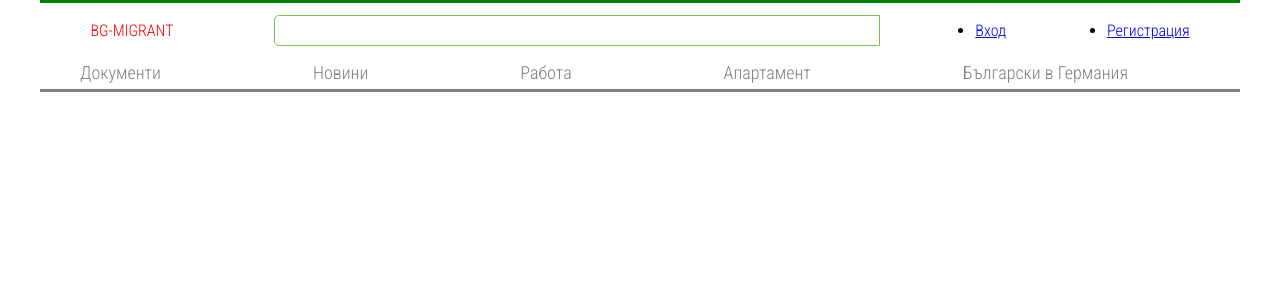
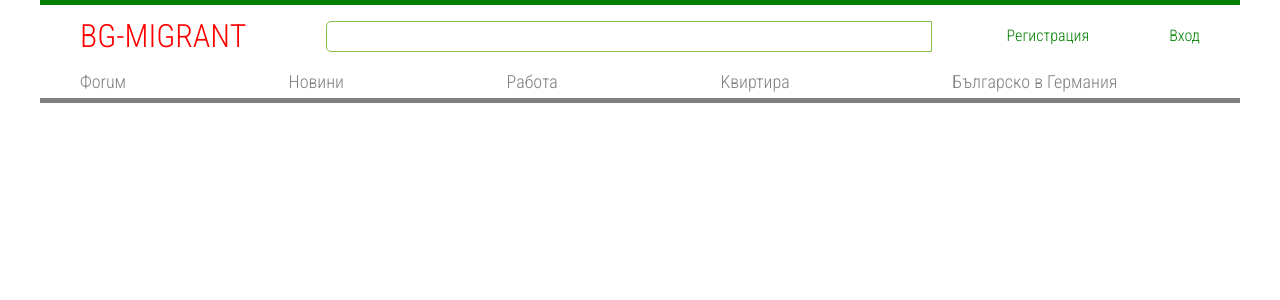
Before and after one commit to achu94/bg-migrant, a React (Create React App) app in the folder client/: page / in a window 1280 px wide. Shown: the top 300 px of the page. Built offline with nearby package versions, Linux system fonts and the light colour scheme.

Commit message:
Some Design and new elements.

```diff
--- a/client/src/App.js
+++ b/client/src/App.js
@@ -16,17 +16,17 @@ function App() {
           </form>
 
           <ul >
-            <li className=""><a href="#">Вход</a></li>
-            <li className=""><a href="#">Регистрация</a></li>
+            <li className="listItem-2"><a href="#">Регистрация</a></li>
+            <li className="listItem-2"><a href="#">Вход</a></li>
           </ul>
 
         </div>
         <ul>
-          <li className="listItem"><a href="#">Документи</a></li>
+          <li className="listItem"><a href="#">Фoruм</a></li>
           <li className="listItem"><a href="#">Новини</a></li>
           <li className="listItem"><a href="#">Работа</a></li>
-          <li className="listItem"><a href="#">Aпартамент</a></li>
-          <li className="listItem"><a href="#">Български в Германия</a></li>
+          <li className="listItem"><a href="#">Kвиртира</a></li>
+          <li className="listItem"><a href="#">Българскo в Германия</a></li>
         </ul>
       </nav>
     </div>
--- a/client/src/index.css
+++ b/client/src/index.css
@@ -6,8 +6,9 @@ body {
 }
 
 .app {
-    border-top: 3px solid green;
-    border-bottom: 3px solid gray;
+    margin: 1%;
+    border-top: 5px solid green;
+    border-bottom: 5px solid gray;
 }
 
 
@@ -46,9 +47,28 @@ body {
     border-radius: 5px;
 }
 
+.listItem-2 {
+    list-style-type: none;
+}
+
+.listItem-2:hover {
+    list-style-type: disc;
+    color: red;
+}
+
+.listItem-2 a{
+    color: green;
+    text-decoration: none;
+}
+
+.listItem-2 a:hover {
+    color: grey;
+}
+
 .logo a{
     text-decoration: none;
     color: red;
+    font-size: xx-large;
 }
 
 .nav-header-1{
```
